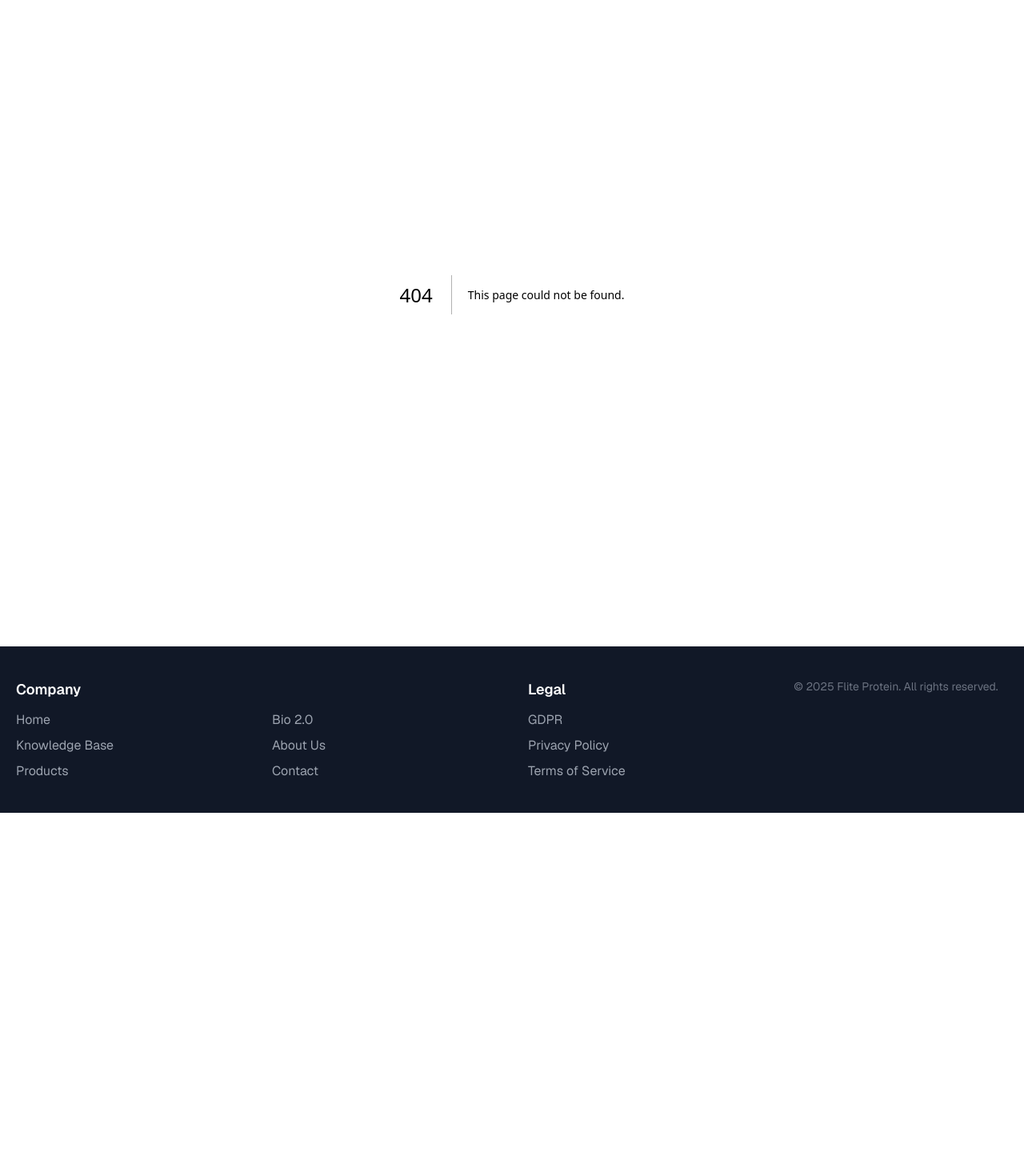
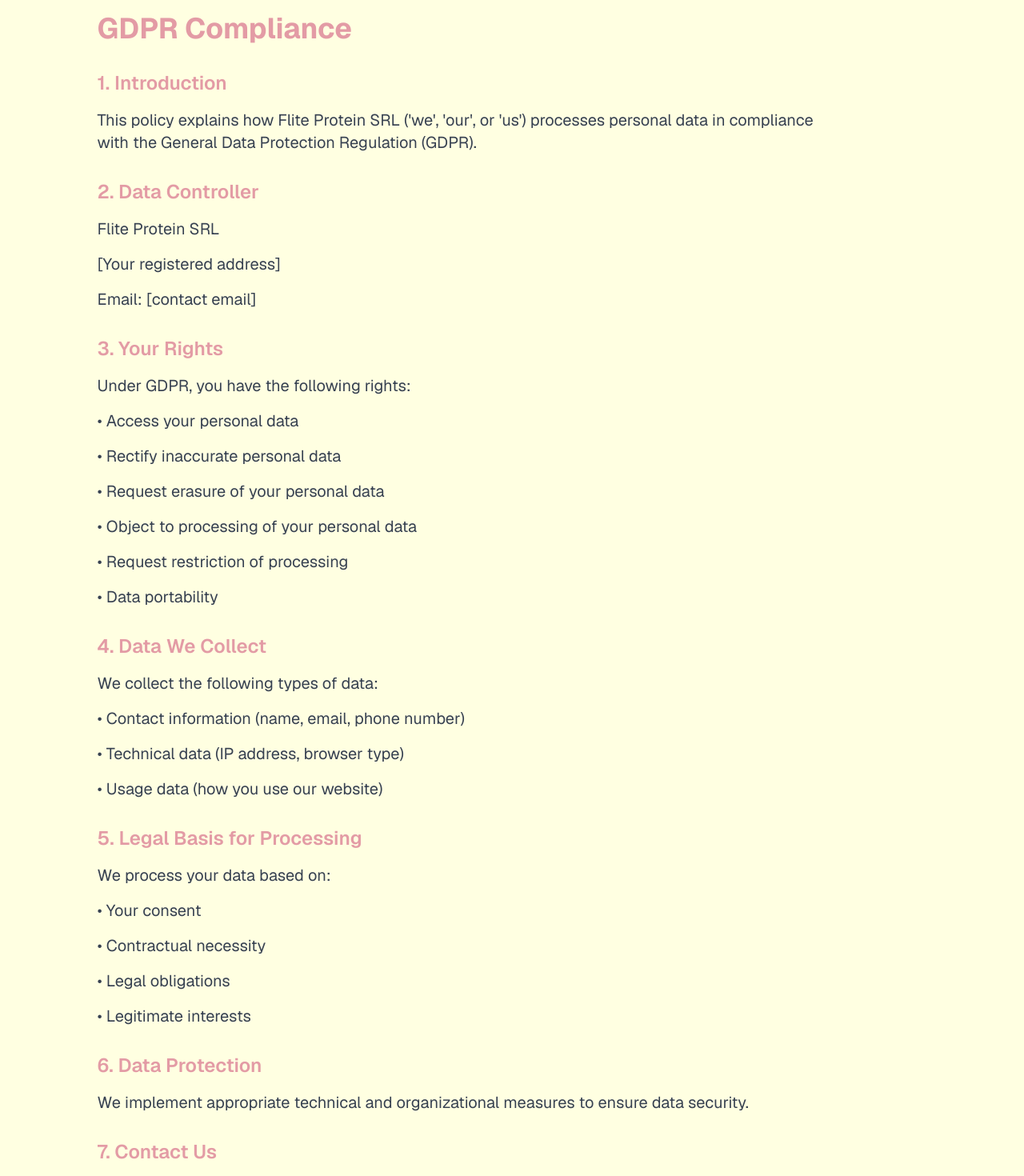
Before and after one commit to thedirtypaw/flite, a Next.js app: page /legal/gdpr in a window 1280 px wide. Before the commit this address had no page. Shown: the part 120-1590 px from the top of the page at 80% size. Before the commit the page ends 1136 px from the top, so only its background shows below. Built offline with nearby package versions, Linux system fonts and the light colour scheme.

Commit message:
homepage mains6

```diff
--- a/app/about/page.tsx
+++ b/app/about/page.tsx
@@ -86,7 +86,8 @@
         <div className="flex w-full overflow-hidden content-padding flex-col">
 
             {/* The Team Two-Column Section */}
-            <div className="flex flex-wrap justify-center content-padding w-full mx-auto mb-16">
+            <div className="flex flex-wrap content-padding w-full mx-auto mb-16">
+                <div className="w-full max-w-screen-xl">
                     <TwoColumns
                         title="The Team"
                         column1Text="Lorem ipsum dolor sit amet, consectetur adipiscing elit. Sed do eiusmod tempor incididunt ut labore et dolore magna aliqua. Ut enim ad minim veniam, quis nostrud exercitation ullamco laboris nisi ut aliquip ex ea commodo consequat. Duis aute irure dolor in reprehenderit in voluptate velit esse cillum dolore eu fugiat nulla pariatur."
@@ -94,6 +95,7 @@
                         column2Text="Sed ut perspiciatis unde omnis iste natus error sit voluptatem accusantium doloremque laudantium, totam rem aperiam, eaque ipsa quae ab illo inventore veritatis et quasi architecto beatae vitae dicta sunt explicabo. Nemo enim ipsam voluptatem quia voluptas sit aspernatur aut odit aut fugit, sed quia consequuntur magni dolores eos."
                         column2Button={null}
                     />
+                </div>
             </div>
 
             {/* Main Partners Section - 4 columns */}
@@ -137,7 +139,8 @@
             </div>
 
             {/* Funding Two-Column Section */}
-            <div className="flex flex-wrap justify-center content-padding w-full mx-auto mt-16">
+            <div className="flex flex-wrap content-padding w-full mx-auto mt-16">
+                <div className="w-full max-w-screen-xl">
                     <TwoColumns
                         title="Funding"
                         column1Text="Lorem ipsum dolor sit amet, consectetur adipiscing elit. Sed do eiusmod tempor incididunt ut labore et dolore magna aliqua. Ut enim ad minim veniam, quis nostrud exercitation ullamco laboris nisi ut aliquip ex ea commodo consequat. Duis aute irure dolor in reprehenderit in voluptate velit esse cillum dolore eu fugiat nulla pariatur."
@@ -145,6 +148,7 @@
                         column2Text="Sed ut perspiciatis unde omnis iste natus error sit voluptatem accusantium doloremque laudantium, totam rem aperiam, eaque ipsa quae ab illo inventore veritatis et quasi architecto beatae vitae dicta sunt explicabo. Nemo enim ipsam voluptatem quia voluptas sit aspernatur aut odit aut fugit, sed quia consequuntur magni dolores eos."
                         column2Button={null}
                     />
+                </div>
             </div>
 
             {/* CTA */}
--- a/app/bio/page.tsx
+++ b/app/bio/page.tsx
@@ -67,7 +67,8 @@
             />
 
             {/* Philosophy Two-Column Section */}
-            <div className="flex flex-wrap justify-center content-padding w-full mx-auto mb-16">
+            <div className="flex flex-wrap content-padding w-full mx-auto mb-16">
+                <div className="w-full max-w-screen-xl">
                     <TwoColumns
                         title="The Philosophy Behind Biodiverse Farming"
                         column1Text="Lorem ipsum dolor sit amet, consectetur adipiscing elit. Sed do eiusmod tempor incididunt ut labore et dolore magna aliqua. Ut enim ad minim veniam, quis nostrud exercitation ullamco laboris nisi ut aliquip ex ea commodo consequat. Duis aute irure dolor in reprehenderit in voluptate velit esse cillum dolore eu fugiat nulla pariatur. Excepteur sint occaecat cupidatat non proident, sunt in culpa qui officia deserunt mollit anim id est laborum."
@@ -75,6 +76,7 @@
                         column2Text="Sed ut perspiciatis unde omnis iste natus error sit voluptatem accusantium doloremque laudantium, totam rem aperiam, eaque ipsa quae ab illo inventore veritatis et quasi architecto beatae vitae dicta sunt explicabo. Nemo enim ipsam voluptatem quia voluptas sit aspernatur aut odit aut fugit, sed quia consequuntur magni dolores eos qui ratione voluptatem sequi nesciunt."
                         column2Button={null}
                     />
+                </div>
             </div>
 
             {/* Biodiversity Features Grid */}
@@ -128,7 +130,8 @@
             </div>
 
             {/* Existing Biodiverse Farms Section */}
-            <div className="flex flex-wrap justify-center content-padding w-full mx-auto">
+            <div className="flex flex-wrap content-padding w-full mx-auto">
+                <div className="w-full max-w-screen-xl">
                     <TwoColumns
                         title="Existing Biodiverse Farms"
                         column1Text="Lorem ipsum dolor sit amet, consectetur adipiscing elit. Sed do eiusmod tempor incididunt ut labore et dolore magna aliqua. Ut enim ad minim veniam, quis nostrud exercitation ullamco laboris nisi ut aliquip ex ea commodo consequat. Duis aute irure dolor in reprehenderit in voluptate velit esse cillum dolore eu fugiat nulla pariatur."
@@ -161,9 +164,10 @@
                         }
                     />
                 </div>
-
+            </div>
             {/* Global Farmers Section */}
-            <div className="flex flex-wrap justify-center content-padding w-full mx-auto mt-16">
+            <div className="flex flex-wrap content-padding w-full mx-auto mt-16">
+                <div className="w-full max-w-screen-xl">
                     <TwoColumns
                         title="Farmers Around the World"
                         column1Text="Lorem ipsum dolor sit amet, consectetur adipiscing elit. Sed do eiusmod tempor incididunt ut labore et dolore magna aliqua. Ut enim ad minim veniam, quis nostrud exercitation ullamco laboris nisi ut aliquip ex ea commodo consequat. Duis aute irure dolor in reprehenderit in voluptate velit esse cillum dolore eu fugiat nulla pariatur. Excepteur sint occaecat cupidatat non proident, sunt in culpa qui officia deserunt mollit anim id est laborum."
@@ -171,6 +175,7 @@
                         column2Text="Sed ut perspiciatis unde omnis iste natus error sit voluptatem accusantium doloremque laudantium, totam rem aperiam, eaque ipsa quae ab illo inventore veritatis et quasi architecto beatae vitae dicta sunt explicabo. Nemo enim ipsam voluptatem quia voluptas sit aspernatur aut odit aut fugit, sed quia consequuntur magni dolores eos qui ratione voluptatem sequi nesciunt. Neque porro quisquam est, qui dolorem ipsum quia dolor sit amet."
                         column2Button={null}
                     />
+                </div>
             </div>
 
             {/* CTA */}
--- a/app/contact/page.tsx
+++ b/app/contact/page.tsx
@@ -12,7 +12,8 @@
         <div className="flex w-full overflow-hidden content-padding flex-col">
 
             {/* Talk to Us Section */}
-            <div className="flex flex-wrap justify-center content-padding w-full mx-auto mb-16">
+            <div className="flex flex-wrap content-padding w-full mx-auto mb-16">
+                <div className="w-full max-w-screen-xl">
                     <TwoColumns
                         title="Talk to us"
                         column1Text="Lorem ipsum dolor sit amet, consectetur adipiscing elit. Sed do eiusmod tempor incididunt ut labore et dolore magna aliqua. Ut enim ad minim veniam, quis nostrud exercitation ullamco laboris nisi ut aliquip ex ea commodo consequat. Duis aute irure dolor in reprehenderit in voluptate velit esse cillum dolore eu fugiat nulla pariatur."
@@ -21,9 +22,11 @@
                         column2Button={null}
                     />
                 </div>
+            </div>
 
             {/* Contact Information Section */}
             <div className="flex flex-wrap content-padding w-full mx-auto">
+                <div className="w-full max-w-screen-xl">
                     <TwoColumns
                         title="Contact Information"
                         column1Text={
@@ -37,10 +40,7 @@
                                     </a>
                                 </p>
                                 <p className="text-gray-700">
-                                <a href="tel:+40722661784"
-                                   className="text-[#a23865] hover:underline">
                                     +40 722 661 784
-                                </a>
                                 </p>
                             </div>
                         }
@@ -56,10 +56,8 @@
                                     </a>
                                 </p>
                                 <p className="text-gray-700">
-                                <a href="tel:+36302120982"
-                                   className="text-[#a23865] hover:underline">
+
                                     +36 30 212 0982
-                                </a>
                                 </p>
                             </div>
                         }
@@ -67,6 +65,7 @@
                     />
                 </div>
             </div>
+        </div>
     )
 }
 
--- /dev/null
+++ b/app/legal/gdpr/page.tsx
@@ -0,0 +1,73 @@
+import { Metadata } from 'next'
+import { LegalPage } from '../../../components/fliteProtein/LegalPage'
+
+export const metadata: Metadata = {
+    title: 'GDPR Compliance - Flite Protein',
+    description: 'Our GDPR compliance policy and your data protection rights.',
+}
+
+function GDPRPage() {
+    const sections = [
+        {
+            title: "Introduction",
+            content: [
+                "This policy explains how Flite Protein SRL ('we', 'our',  or 'us') processes personal data in compliance with the General Data Protection Regulation (GDPR)."
+            ]
+        },
+        {
+            title: "Data Controller",
+            content: [
+                "Flite Protein SRL",
+                "[Your registered address]",
+                "Email: [contact email]"
+            ]
+        },
+        {
+            title: "Your Rights",
+            content: [
+                "Under GDPR, you have the following rights:",
+                "• Access your personal data",
+                "• Rectify inaccurate personal data",
+                "• Request erasure of your personal data",
+                "• Object to processing of your personal data",
+                "• Request restriction of processing",
+                "• Data portability"
+            ]
+        },
+        {
+            title: "Data We Collect",
+            content: [
+                "We collect the following types of data:",
+                "• Contact information (name, email, phone number)",
+                "• Technical data (IP address, browser type)",
+                "• Usage data (how you use our website)"
+            ]
+        },
+        {
+            title: "Legal Basis for Processing",
+            content: [
+                "We process your data based on:",
+                "• Your consent",
+                "• Contractual necessity",
+                "• Legal obligations",
+                "• Legitimate interests"
+            ]
+        },
+        {
+            title: "Data Protection",
+            content: [
+                "We implement appropriate technical and organizational measures to ensure data security."
+            ]
+        },
+        {
+            title: "Contact Us",
+            content: [
+                "For any GDPR-related queries, contact our Data Protection Officer at [DPO email]."
+            ]
+        }
+    ];
+
+    return <LegalPage title="GDPR Compliance" sections={sections} />;
+}
+
+export default GDPRPage
--- /dev/null
+++ b/app/legal/privacy/page.tsx
@@ -0,0 +1,67 @@
+import { Metadata } from 'next'
+import { LegalPage } from '../../../components/fliteProtein/LegalPage'
+
+export const metadata: Metadata = {
+    title: 'Privacy Policy - Flite Protein',
+    description: 'Our privacy policy and how we handle your personal information.',
+}
+
+function PrivacyPage() {
+    const sections = [
+        {
+            title: "Information We Collect",
+            content: [
+                "We collect the following types of information:",
+                "• Personal identification information",
+                "• Contact information",
+                "• Technical information",
+                "• Usage data"
+            ]
+        },
+        {
+            title: "How We Use Your Information",
+            content: [
+                "Your information is used for:",
+                "• Providing and maintaining our service",
+                "• Notifying you about changes",
+                "• Providing customer support",
+                "• Gathering analysis or valuable information"
+            ]
+        },
+        {
+            title: "Information Sharing",
+            content: [
+                "We do not sell, trade, or rent users' personal identification information to others."
+            ]
+        },
+        {
+            title: "Data Security",
+            content: [
+                "We adopt appropriate data collection, storage, and processing practices and security measures."
+            ]
+        },
+        {
+            title: "Third-Party Websites",
+            content: [
+                "Users may find advertising or other content that link to third-party partners' sites."
+            ]
+        },
+        {
+            title: "Changes to This Policy",
+            content: [
+                "Flite Protein has the discretion to update this privacy policy at any time."
+            ]
+        },
+        {
+            title: "Contact Us",
+            content: [
+                "If you have questions about this Privacy Policy, please contact us at:",
+                "[Your contact information]"
+            ]
+        }
+    ];
+
+    return <LegalPage title="Privacy Policy" sections={sections} />;
+}
+
+export default PrivacyPage
--- /dev/null
+++ b/app/legal/terms/page.tsx
@@ -0,0 +1,64 @@
+import { Metadata } from 'next'
+import { LegalPage } from '../../../components/fliteProtein/LegalPage'
+
+export const metadata: Metadata = {
+    title: 'Terms of Service - Flite Protein',
+    description: 'Our terms of service and conditions of use.',
+}
+
+function TermsPage() {
+    const sections = [
+        {
+            title: "Terms",
+            content: [
+                "By accessing this website, you agree to be bound by these terms of service."
+            ]
+        },
+        {
+            title: "Use License",
+            content: [
+                "Permission is granted to temporarily download one copy of the materials."
+            ]
+        },
+        {
+            title: "Disclaimer",
+            content: [
+                "The materials on Flite Protein's website are provided on an 'as is' basis."
+            ]
+        },
+        {
+            title: "Limitations",
+            content: [
+                "In no event shall Flite Protein or its suppliers be liable for any damages."
+            ]
+        },
+        {
+            title: "Revisions and Errata",
+            content: [
+                "The materials appearing on Flite Protein's website could include technical, typographical, or photographic errors."
+            ]
+        },
+        {
+            title: "Links",
+            content: [
+                "Flite Protein has not reviewed all of the sites linked to its website."
+            ]
+        },
+        {
+            title: "Site Terms of Use Modifications",
+            content: [
+                "Flite Protein may revise these terms of use for its website at any time without notice."
+            ]
+        },
+        {
+            title: "Governing Law",
+            content: [
+                "These terms and conditions are governed by and construed in accordance with the laws of Romania."
+            ]
+        }
+    ];
+
+    return <LegalPage title="Terms of Service" sections={sections} />;
+}
+
+export default TermsPage
--- a/app/products/page.tsx
+++ b/app/products/page.tsx
@@ -59,7 +59,8 @@
       />
 
       {/* What We Can Do For You Section - Convert to TwoColumns */}
-      <div className="flex flex-wrap justify-center content-padding w-full mx-auto mb-16">
+      <div className="flex flex-wrap content-padding w-full mx-auto mb-16">
+        <div className="w-full max-w-screen-xl">
           <TwoColumns
             title="What We Can Do For You"
             column1Text={<p>
@@ -73,6 +74,7 @@
             </p>}
             column2Button={null}
           />
+        </div>
       </div>
 
       {/* Product Range Image Section */}
@@ -89,7 +91,8 @@
 
 
       {/* Biome Health Two-Column Section */}
-      <div className="flex flex-wrap justify-center content-padding w-full mx-auto mt-16">
+      <div className="flex flex-wrap content-padding w-full mx-auto mt-16">
+        <div className="w-full max-w-screen-xl">
           <TwoColumns
             title="The Importance of Biome Health"
             column1Text="Your gut microbiome is the foundation of your health, housing trillions of beneficial bacteria that influence everything from digestion and immunity to mood and cognitive function. A healthy biome enhances nutrient absorption, produces essential vitamins, and maintains the delicate balance that keeps your body functioning optimally. When your microbiome thrives, you experience better energy levels, improved mental clarity, stronger immune responses, and enhanced overall well-being."
@@ -97,6 +100,7 @@
             column1Button={null}
             column2Button={null}
           />
+        </div>
       </div>
 
 
--- a/components/fliteProtein/Footer.tsx
+++ b/components/fliteProtein/Footer.tsx
@@ -20,10 +20,11 @@
 ];
 
 const legalLinks: FooterProps[] = [
-  { label: "GDPR", href: "/privacy" },
-  { label: "Privacy Policy", href: "/privacy" },
-  { label: "Terms of Service", href: "/terms" }
+  { label: "GDPR", href: "/legal/gdpr" },
+  { label: "Privacy Policy", href: "/legal/privacy" },
+  { label: "Terms of Service", href: "/legal/terms" }
 ];
+
 
 export const Footer: React.FC = () => {
   return (
--- /dev/null
+++ b/components/fliteProtein/LegalPage.tsx
@@ -0,0 +1,34 @@
+import * as React from "react";
+
+interface LegalPageProps {
+    title: string;
+    sections: {
+        title: string;
+        content: string[];
+    }[];
+}
+
+export const LegalPage: React.FC<LegalPageProps> = ({ title, sections }) => {
+    return (
+        <div className="flex w-full overflow-hidden content-padding flex-col mt-12">
+            <div className="w-full content-padding">
+                <h1 className="text-4xl font-bold mb-8">{title}</h1>
+
+                <div className="space-y-8 max-w-4xl">
+                    {sections.map((section, index) => (
+                        <div key={index} className="space-y-4">
+                            <h2 className="text-2xl font-semibold">{`${index + 1}. ${section.title}`}</h2>
+                            <div className="space-y-4">
+                                {section.content.map((paragraph, pIndex) => (
+                                    <p key={pIndex} className="text-gray-700">
+                                        {paragraph}
+                                    </p>
+                                ))}
+                            </div>
+                        </div>
+                    ))}
+                </div>
+            </div>
+        </div>
+    );
+};
```
Lines whose indentation alone changed are shown as unchanged.
